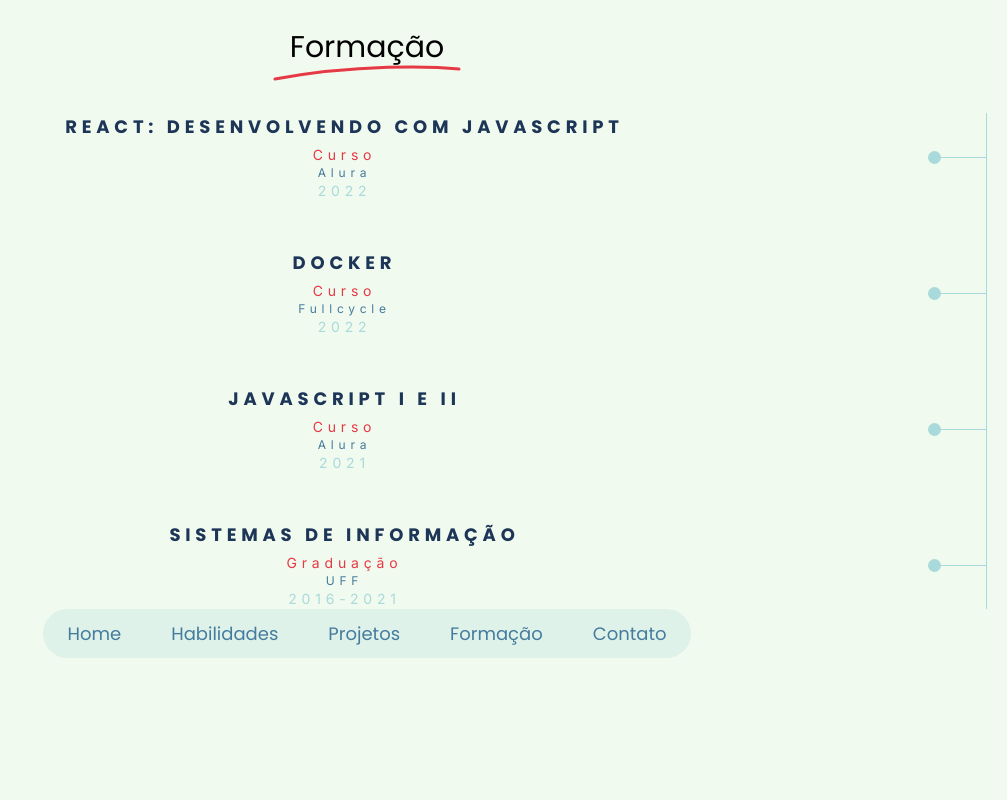
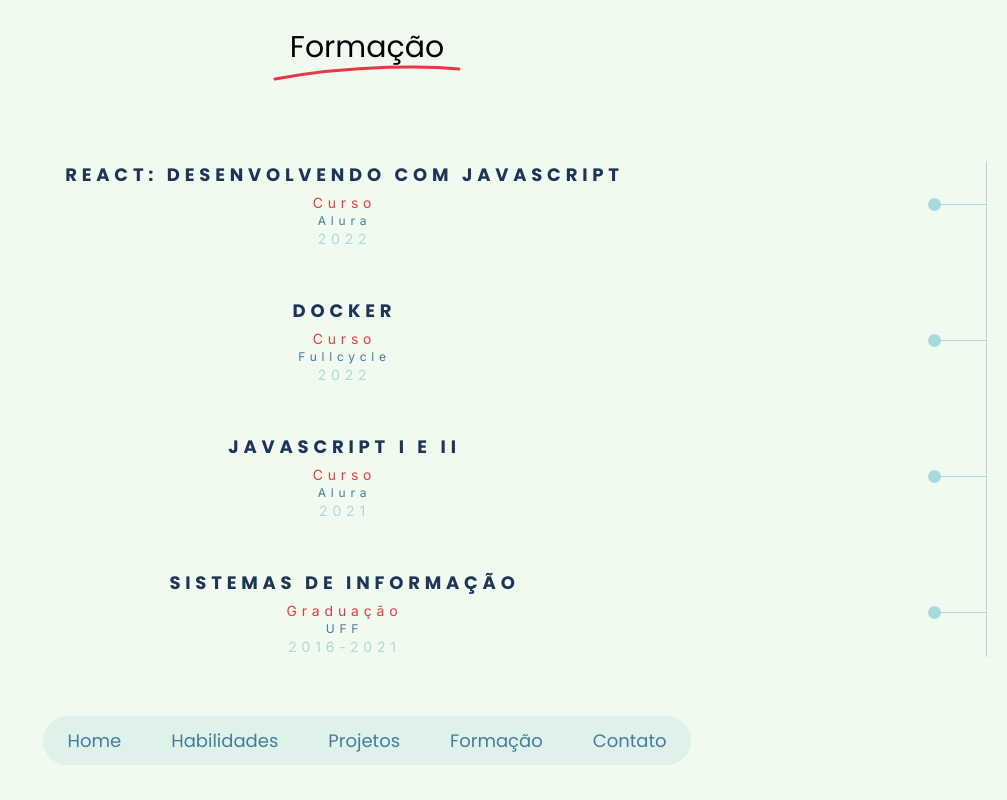
Before and after one commit to anavollu/curriculo-ana, a SvelteKit app: page /formacao in a window 1280 px wide. Shown: the whole page, without its empty margins (273-1280 px from the left). Built offline with nearby package versions, Linux system fonts and the light colour scheme.

Commit message:
fix: menu space

```diff
--- a/src/routes/+layout.svelte
+++ b/src/routes/+layout.svelte
@@ -25,7 +25,7 @@
 			{/if}
 		</div>
 
-		<div class="my-[29px] flex flex-col items-center px-5">
+		<div class="my-[29px] flex h-[92vh] flex-col items-center justify-between px-5">
 			{#if !isHome}
 				<div class="mb-8 flex flex-col text-center">
 					<p class="font-poppins text-3xl capitalize">
@@ -35,7 +35,7 @@
 				</div>
 			{/if}
 			<slot />
-			<div class="hidden lg:inline">
+			<div class="mt-3 hidden lg:inline">
 				<Menu pages={data.resume.home.menuItems} />
 			</div>
 		</div>
--- a/src/routes/formacao/+page.svelte
+++ b/src/routes/formacao/+page.svelte
@@ -3,7 +3,7 @@
 	const { title, ...education } = data.resume.education;
 </script>
 
-<div class="w-full border-r-[1px] border-r-lightblue pl-[14px]">
+<div class="w-full overflow-scroll border-r-[1px] border-r-lightblue pl-[14px]">
 	<div class="flex w-full flex-col items-center gap-12 text-center font-inter tracking-widest">
 		{#each Object.values(education) as educationItem}
 			<div class="flex w-full justify-between">
--- a/src/routes/projetos/+page.svelte
+++ b/src/routes/projetos/+page.svelte
@@ -4,7 +4,7 @@
 	const { title, ...projects } = data.resume.projects;
 </script>
 
-<div class="flex w-full flex-col gap-9 leading-[30px]">
+<div class="flex w-full flex-col gap-9 overflow-scroll leading-[30px]">
 	{#each Object.entries(projects) as [path, projectItem]}
 		<ProjectCard {path} name={projectItem.name} image={projectItem.image} />
 	{/each}
--- a/src/routes/projetos/[project]/+page.svelte
+++ b/src/routes/projetos/[project]/+page.svelte
@@ -14,7 +14,7 @@
 </script>
 
 {#if project}
-	<div class="text-poppins flex flex-col gap-2 self-start leading-[30px] text-blue">
+	<div class="text-poppins flex flex-col gap-2 self-start overflow-scroll leading-[30px] text-blue">
 		<ProjectCard {path} name={project.name} image={project.image} />
 		<div class="mt-[13px] flex flex-col gap-1">
 			<p class="uppercase">Descrição</p>
```
